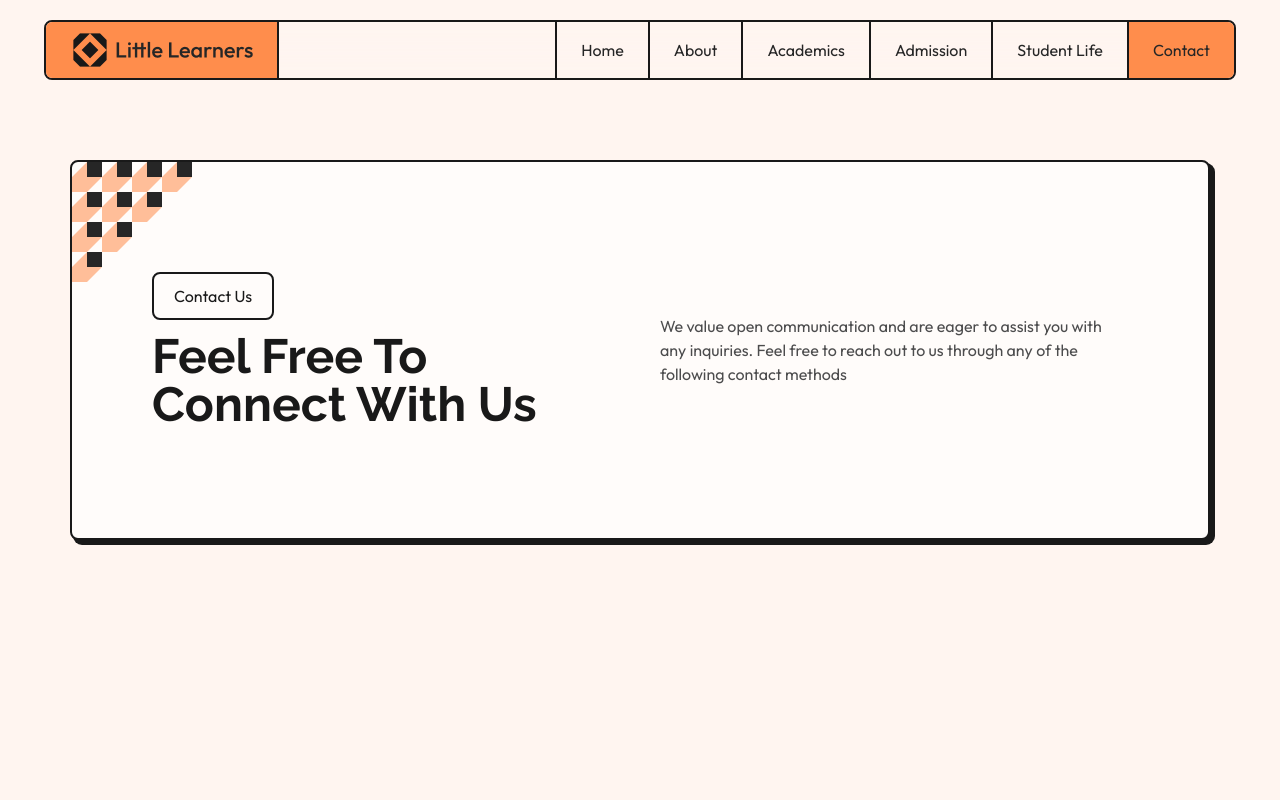
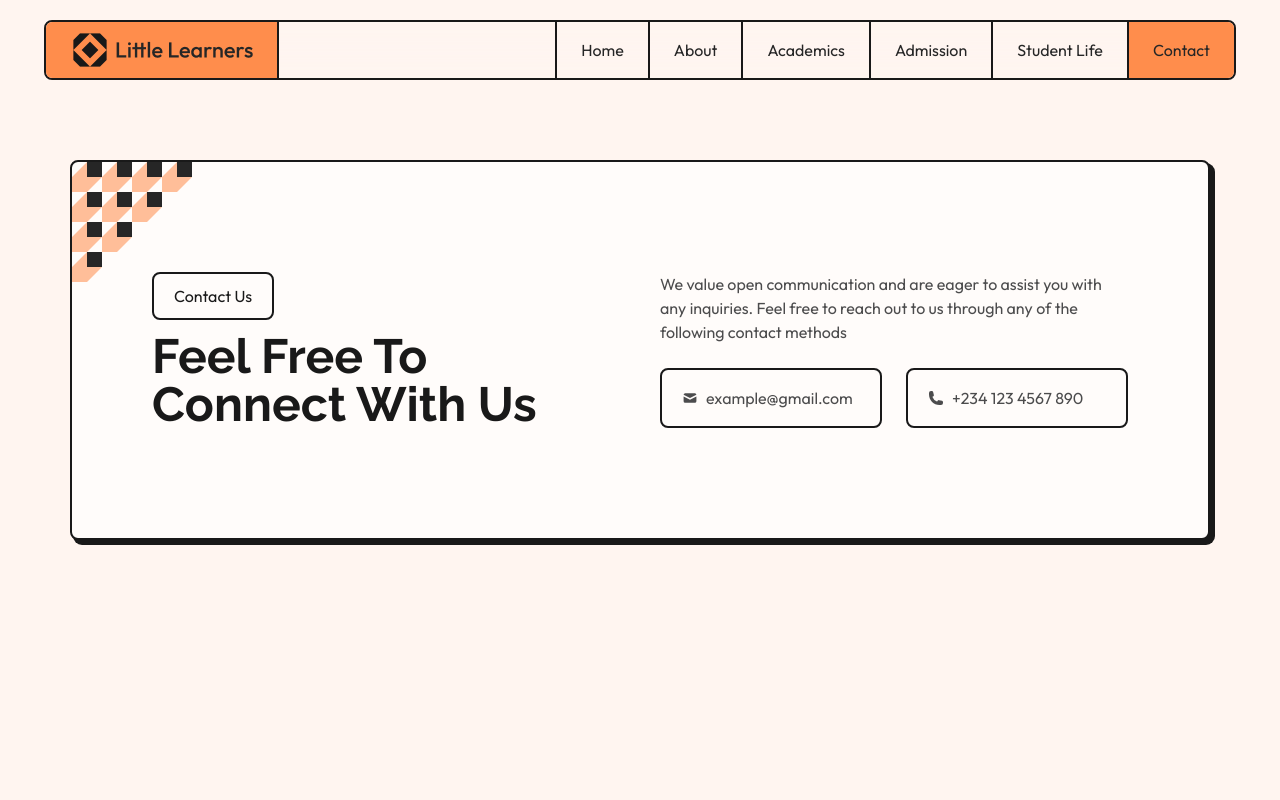
Before and after one commit to zealfemi/little-learners, a Next.js app: page /contact in a window 1280 px wide. Shown: the top 800 px of the page. Built offline with nearby package versions, Linux system fonts and the light colour scheme.

Commit message:
contact page header

```diff
--- a/app/(main)/contact/page.tsx
+++ b/app/(main)/contact/page.tsx
@@ -1,5 +1,7 @@
 import PageHeader from "@/app/_components/PageHeader";
 import Section from "@/app/_components/Section";
+import { HiMail } from "react-icons/hi";
+import { HiPhone } from "react-icons/hi2";
 
 export default function Contact() {
   return (
@@ -8,8 +10,16 @@ export default function Contact() {
         <PageHeader
           heading="Feel Free To Connect With Us"
           subHeading="Contact Us"
-          content="We value open communication and are eager to assist you with any inquiries. Feel free to reach out to us through any of the following contact methods"
-        />
+          content="We value open communication and are eager to assist you with any inquiries. Feel free to reach out to us through any of the following contact methods">
+          <div className="grid md:grid-cols-2 gap-5 lg:gap-6">
+            <div className="border-2 border-secondary-800 rounded-lg px-4 py-2.5 lg:px-5 lg:py-4 flex gap-2 items-center">
+              <HiMail /> example@gmail.com
+            </div>
+            <div className="border-2 border-secondary-800 rounded-lg px-4 py-2.5 lg:px-5 lg:py-4 flex gap-2 items-center">
+              <HiPhone /> +234 123 4567 890
+            </div>
+          </div>
+        </PageHeader>
       </Section>
     </div>
   );
--- a/app/_components/PageHeader.tsx
+++ b/app/_components/PageHeader.tsx
@@ -3,6 +3,7 @@ import Image from "next/image";
 import Card from "./Card";
 import HeadingText from "./HeadingText";
 import HeadingTextBefore from "./HeadingTextBefore";
+import { PropsWithChildren } from "react";
 
 type pageHeaderType = {
   heading: string;
@@ -14,7 +15,8 @@ export default function PageHeader({
   heading,
   content,
   subHeading,
-}: pageHeaderType) {
+  children,
+}: PropsWithChildren<pageHeaderType>) {
   return (
     <Card>
       <Image
@@ -28,7 +30,10 @@ export default function PageHeader({
           <HeadingTextBefore>{subHeading}</HeadingTextBefore>
           <HeadingText>{heading}</HeadingText>
         </div>
-        <p className="">{content}</p>
+        <div className="flex flex-col gap-6">
+          <p className="">{content}</p>
+          {children}
+        </div>
       </div>
     </Card>
   );
```
